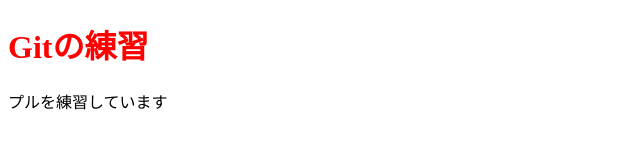
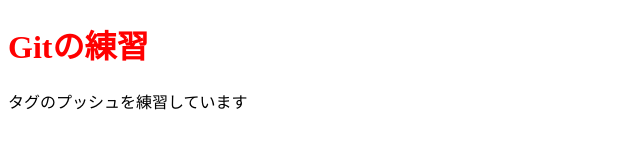
Before and after one commit to jordan921/git-practice, a plain HTML site: page index.html in a window 1280 px wide. Shown: the whole page, without its empty margins (0-640 px from the left). Drawn offline with Linux system fonts and the light colour scheme.

Commit message:
タグのプッシュのために変更

```diff
--- a/index.html
+++ b/index.html
@@ -7,7 +7,7 @@
 </head>
 <body>
   <h1>Gitの練習</h1>
-  <p>プルを練習しています</P>
+  <p>タグのプッシュを練習しています</P>
 </body>
 
 <script>
```
